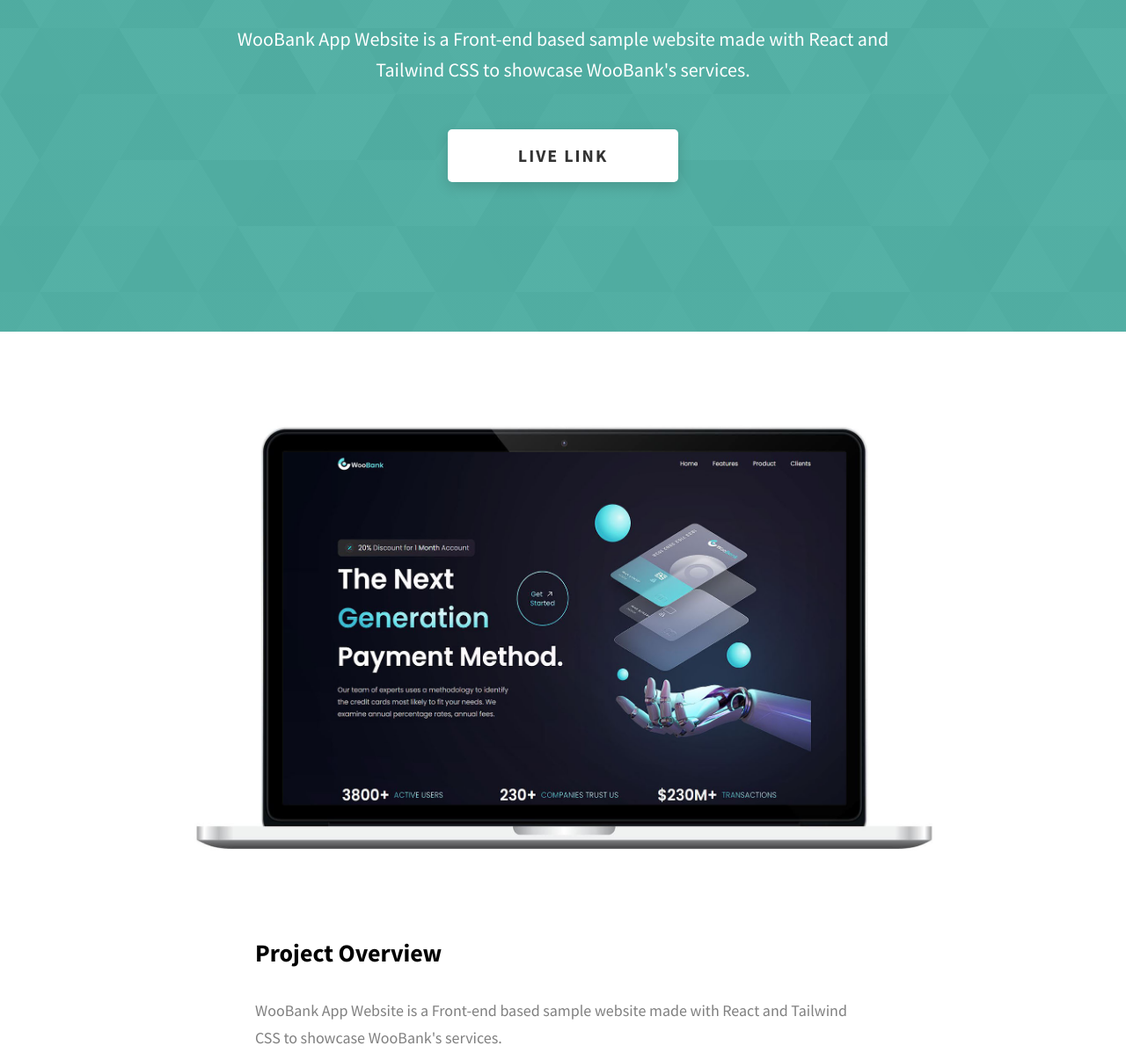
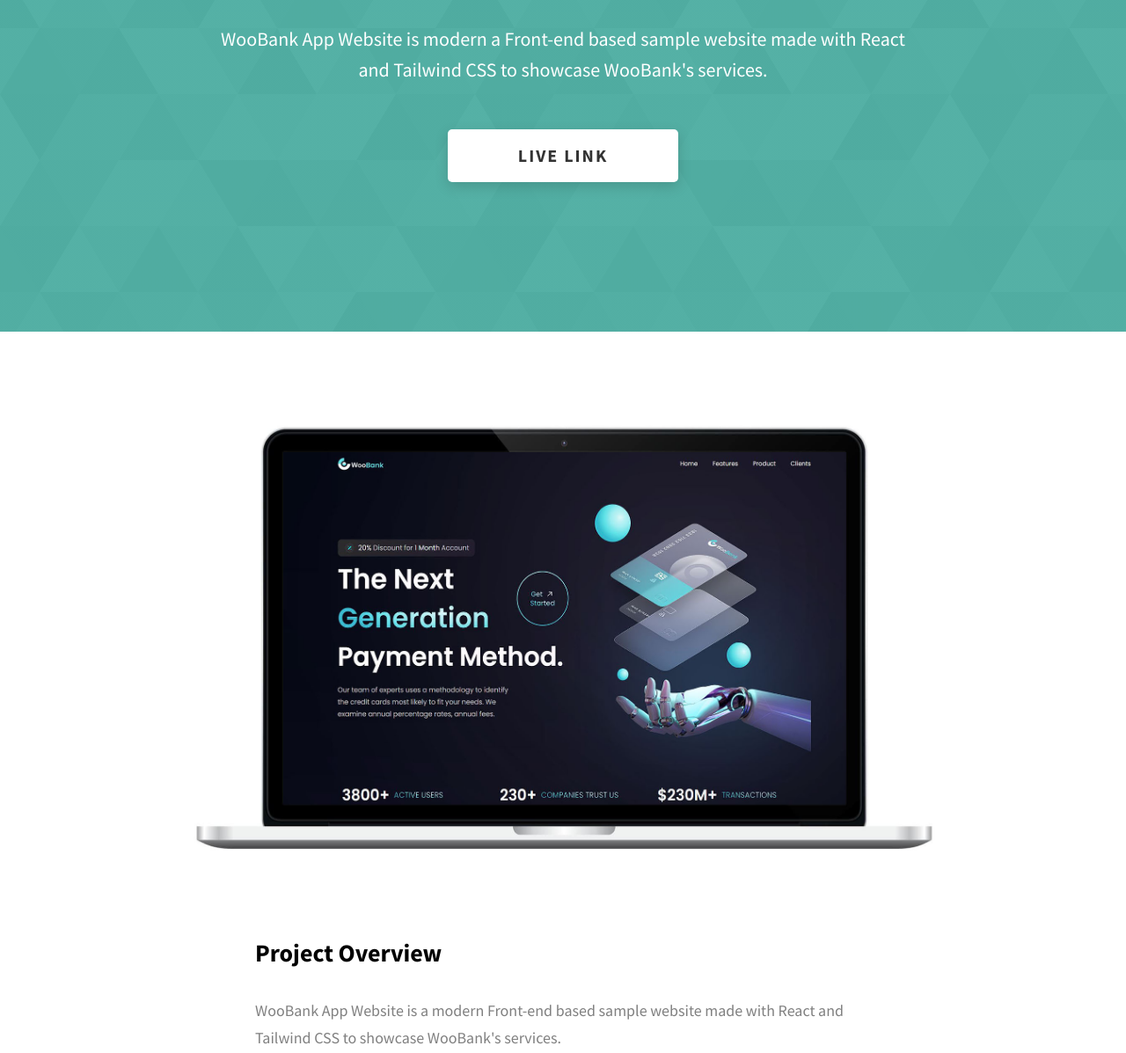
Before and after one commit to tnajim/tnajim.github.io, a website: page project-3.html in a window 1280 px wide. Shown: the part 343-1540 px from the top of the page at 88% size. Drawn offline with Linux system fonts and the light colour scheme.

Commit message:
edited woobank description a bit

```diff
--- a/project-3.html
+++ b/project-3.html
@@ -75,7 +75,7 @@
             <h1 class="heading-primary1">WooBank</h1>
             <div class="project-cs-hero__info">
                 <p class="text-primary1">
-                    WooBank App Website is a Front-end based sample
+                    WooBank App Website is modern a Front-end based sample
                     website made with React and Tailwind CSS to
                     showcase WooBank's services.
                 </p>
@@ -96,7 +96,7 @@
                     <div class="project-details__desc">
                         <h3 class="project-details__content-title">Project Overview</h3>
                         <p class="project-details__desc-para">
-                            WooBank App Website is a Front-end based sample
+                            WooBank App Website is a modern Front-end based sample
                             website made with React and Tailwind CSS to
                             showcase WooBank's services.
                         </p>
```
Also changed, not shown: index.html (+1 -1 lines).
